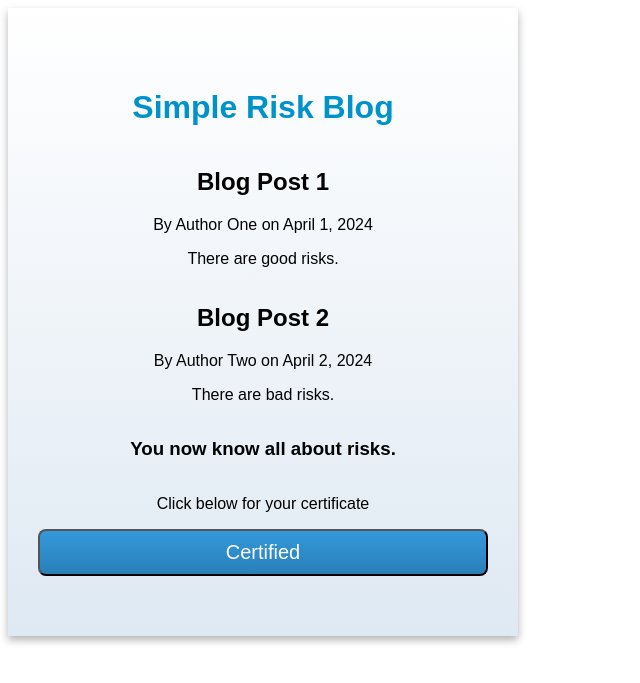
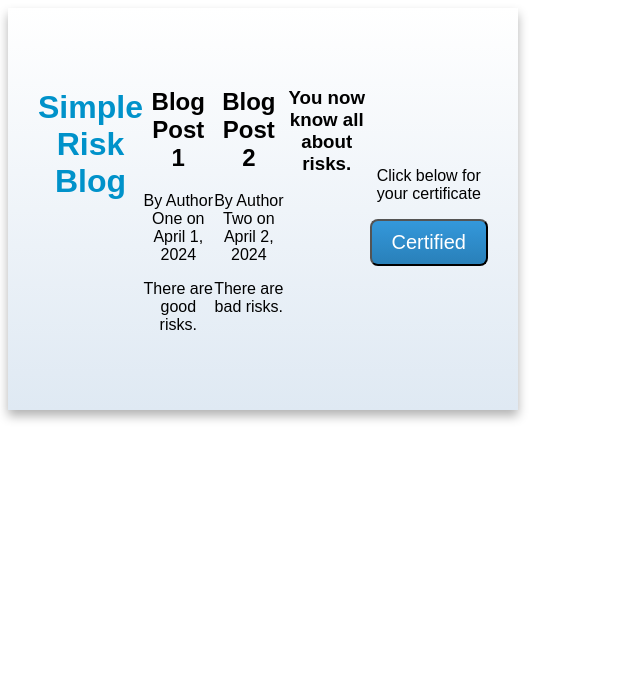
Before and after one commit to ldbshear/rolling-barnacles, a Flask app: page / in a window 1280 px wide. Shown: the top 683 px of the page, without its empty margins (0-640 px from the left). Run offline with Flask 3, Linux system fonts and the light colour scheme.

Commit message:
fixing css styles

```diff
--- a/static/style.css
+++ b/static/style.css
@@ -15,12 +15,11 @@ h1 {
 #simpleRiskCard{
     background: linear-gradient(to top, #dfe9f3 0%, white 100%);
     display: flex;
-    flex-direction: column;
     justify-content: center;
     text-align: center;
     width: 450px;
     height: 100%;
-    box-shadow: 0 4px 8px 0 rgba(0,0,0,0.3);
+    box-shadow: 0 6px 10px 0 rgba(0,0,0,0.3);
     padding: 60px 30px;
 }
 
```
